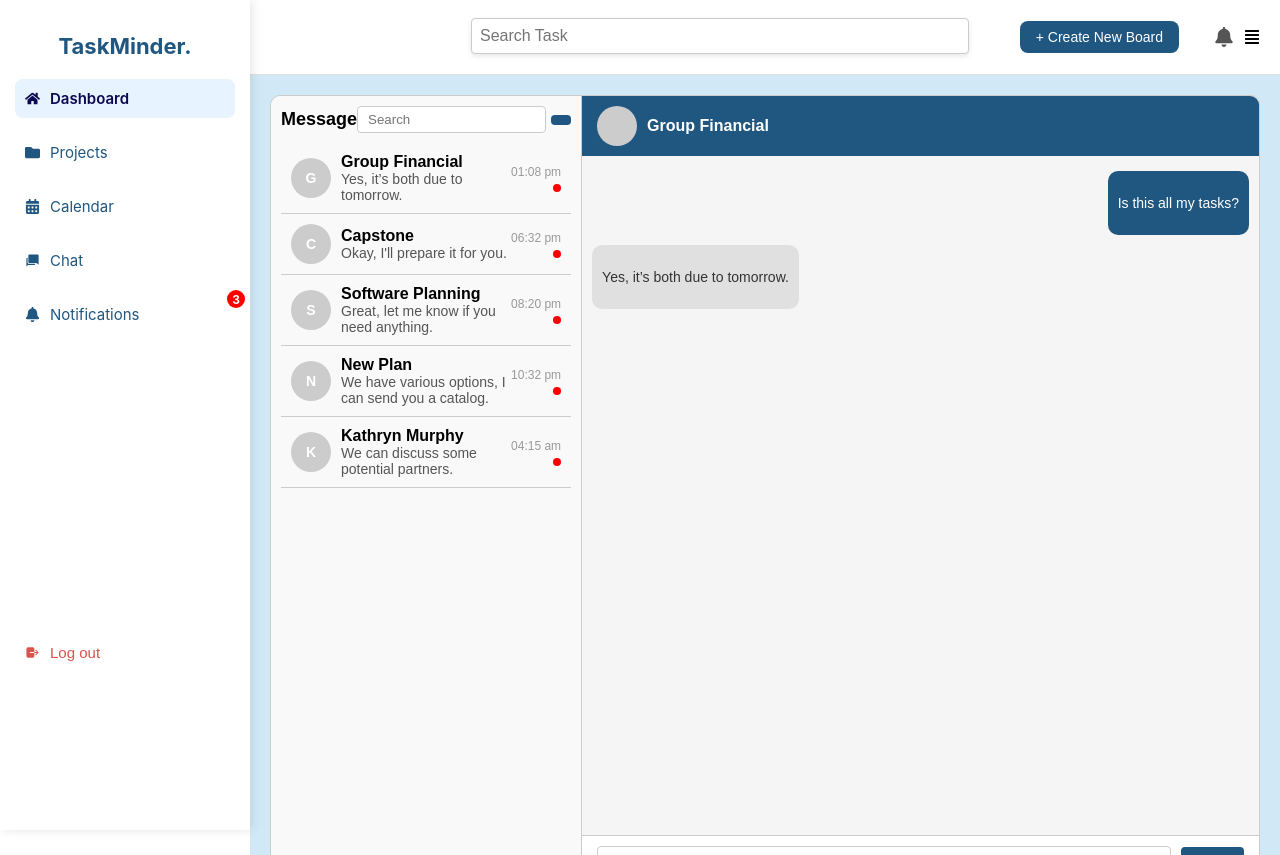
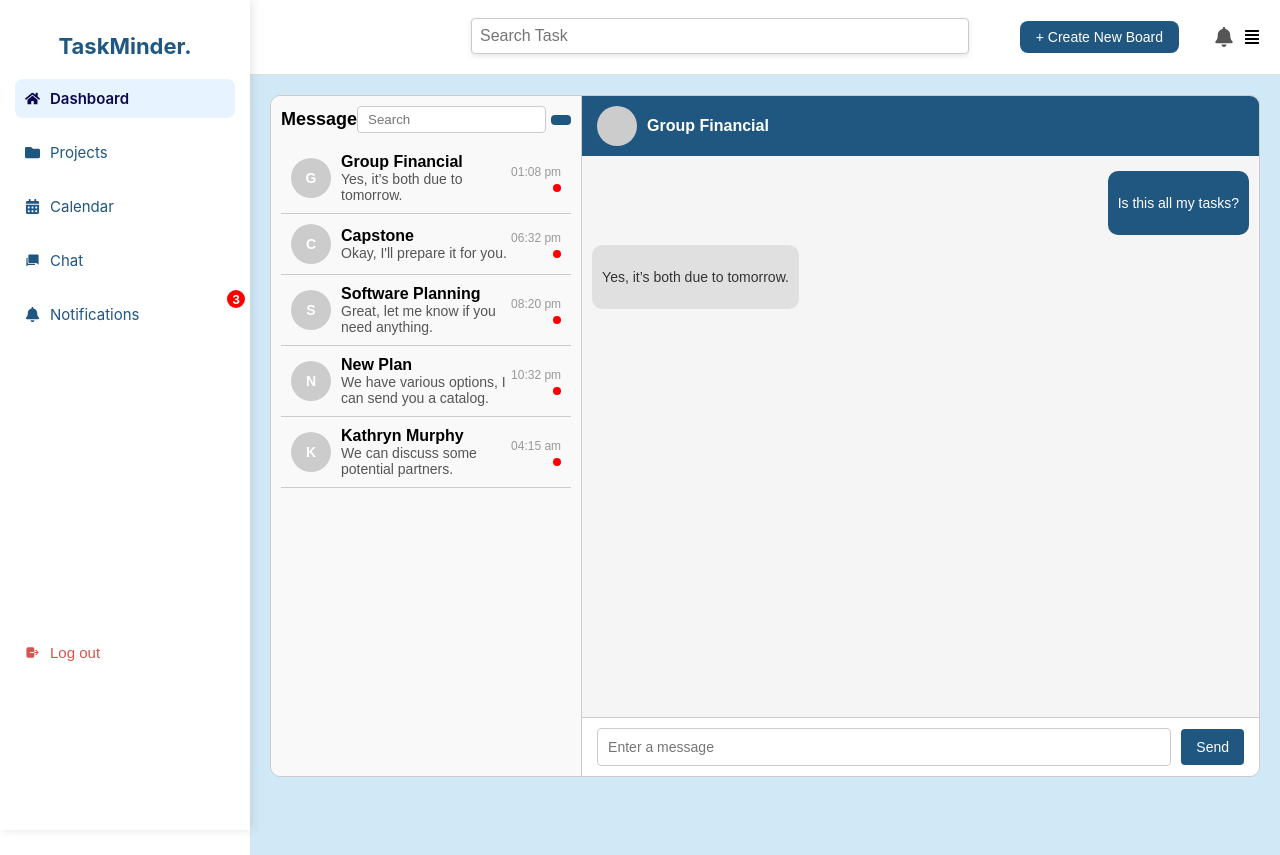
Before and after one commit to ToiLaHao2/CapstoneProject2, a React (Create React App) app in the folder client/: page /chat in a window 1280 px wide. Built offline with nearby package versions, Linux system fonts and the light colour scheme; no server answers; sample sign-in values are in the browser's storage.

Commit message:
Update chat.css

```diff
--- a/client/src/components/chat/Chat.css
+++ b/client/src/components/chat/Chat.css
@@ -48,13 +48,13 @@
     height: 100%;
 } */
 
-.chat-ui {
+/* .chat-ui {
     display: flex;
     height: 100vh;
     width: 100%;
     overflow: hidden;
     box-sizing: border-box;
-}
+} */
 
 .team-message-list {
     width: 30%;
@@ -255,7 +255,7 @@
 
 .chat-ui {
     display: flex;
-    height: 100vh;
+    height: 85vh;
     border: 1px solid #ccc;
     border-radius: 10px;
     overflow: hidden;
```
